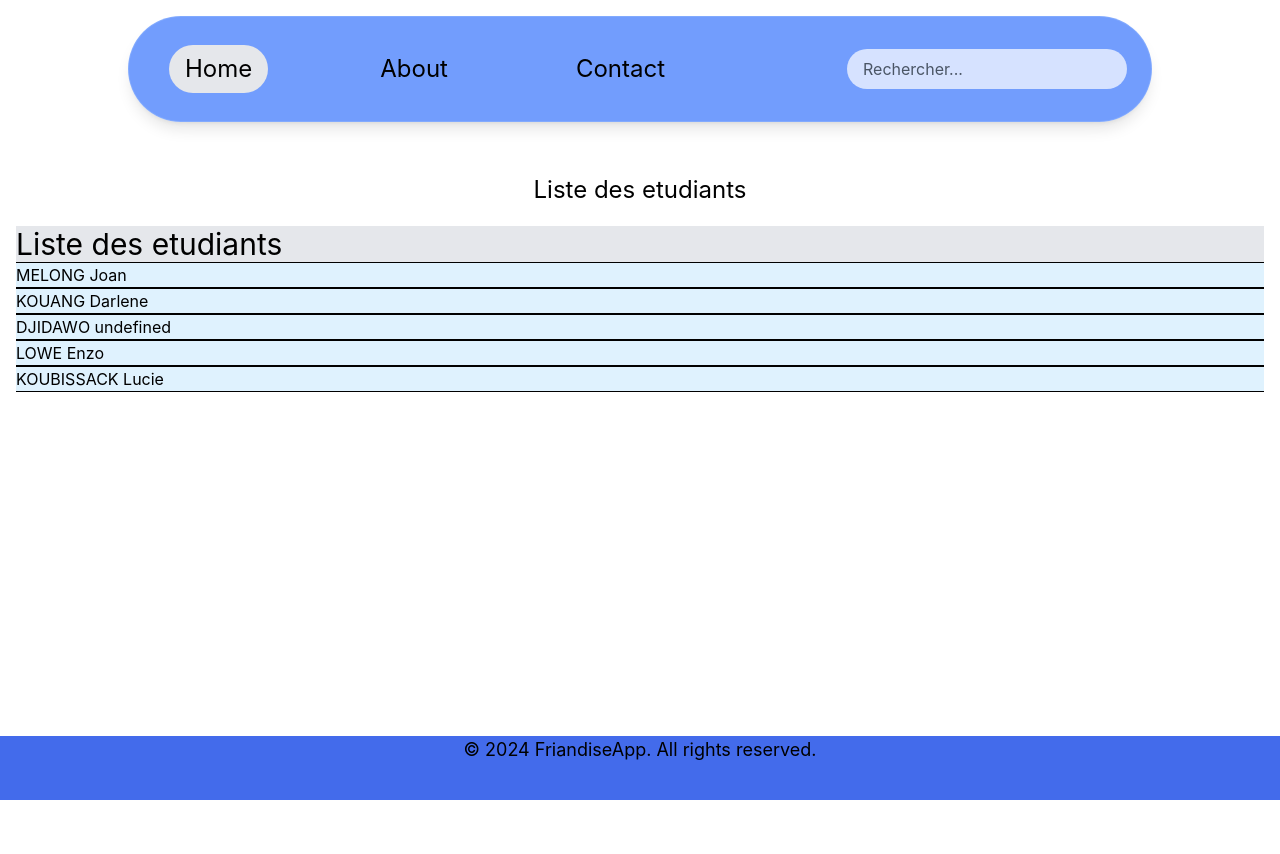
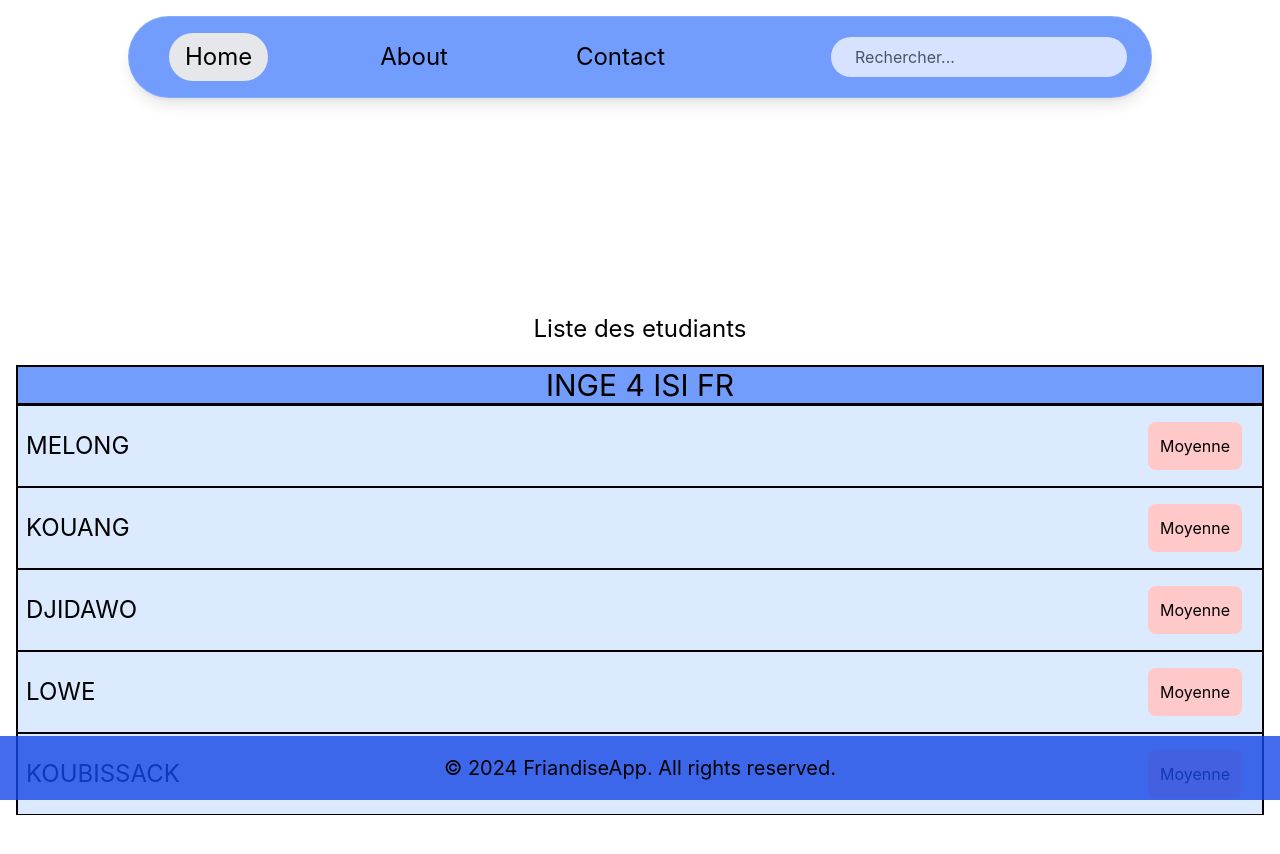
Before and after one commit to jojo-math/friandiseApp-angular, an Angular app: page /etudiants in a window 1280 px wide. Shown: the top 854 px of the page. Before the commit the page ends 800 px from the top, so only its background shows below. Built offline with nearby package versions, Linux system fonts and the light colour scheme.

Commit message:
Communication des composants : decorateur @Output() de l'enfant au parent

```diff
--- a/src/app/app.html
+++ b/src/app/app.html
@@ -10,13 +10,13 @@
 <header class="navbar">
     <app-navbar />
 </header>
-<main class="main scroll-smooth">
+<main class="main scroll-smooth min-h-[110vh]">
      <div class="flex justify-center  p-4">
-      <a href="etudiants" class="text-2xl hover:text-stone-50 hover:bg-blue-700 rounded-lg p-[4px] transition delay-50 duration-300 ease-in-out">Liste des etudiants</a>
+      <a href="etudiants" class="text-2xl px-2 hover:text-stone-50 hover:bg-blue-700 rounded-lg p-[4px] transition delay-50 duration-300 ease-in-out">Liste des etudiants</a>
     </div>
     <router-outlet />
-    <app-footer />
 </main>
+<app-footer />
 
 <!-- * * * * * * * * * * * * * * * * * * * * * * * * * * * * * * * * -->
 <!-- * * * * * * * * * * * The content above * * * * * * * * * * * * -->
--- a/src/app/app.ts
+++ b/src/app/app.ts
@@ -6,7 +6,7 @@ import { Footer } from "./view/footer/footer";
 
 @Component({
   selector: 'app-root',
-  imports: [RouterOutlet, Navbar, Footer],
+  imports: [RouterOutlet, Navbar, Footer, Etudiants],
   templateUrl: './app.html',
   styleUrl: './app.scss'
 })
--- a/src/app/components/student/student.html
+++ b/src/app/components/student/student.html
@@ -1 +1,4 @@
-<p class="bg-sky-100 border-y">{{etu?.nom+' '+etu?.prenom}}</p>
+<div class="flex  min-h-16 w-full bg-blue-100 border-y justify-center items-center border-x-2 p-1 px-2">
+    <p class="flex-2/3 text-2xl">{{etu.nom}}</p>
+    <button (click)="computeMoyene()" class="bg-red-200 p-3 rounded-lg m-3 hover:bg-red-600 delay-100 transition ease-in-out hover:text-gray-50"> Moyenne </button>
+</div>
--- a/src/app/components/student/student.ts
+++ b/src/app/components/student/student.ts
@@ -1,4 +1,4 @@
-import { Component, Input } from '@angular/core';
+import { Component, EventEmitter, Input, Output } from '@angular/core';
 
 @Component({
   selector: 'app-student',
@@ -10,7 +10,11 @@ import { Component, Input } from '@angular/core';
 
 
 export class Student {
-  @Input() etu!:Etudiant | null;
+  @Input() etu!:Etudiant;
+  @Output() moyenneG : EventEmitter<number> = new EventEmitter<number>();
 
-
+  computeMoyene(){
+    const moy = (this.etu.noteCC * 0.3 + this.etu.noteSN * 0.7);
+    this.moyenneG.emit(moy);
+  }
 }
--- a/src/app/interface/etudiant.ts
+++ b/src/app/interface/etudiant.ts
@@ -1,7 +1,8 @@
-class Etudiant {
-  matricule!:string
-  nom!:string
-  prenom?:string
-  dateNaissance!:string
-
+interface  Etudiant {
+  matricule:string;
+  nom:string;
+  prenom?:string;
+  dateNaissance:string;
+  noteCC:number;
+  noteSN:number;
 }
--- a/src/app/view/etudiants/etudiants.html
+++ b/src/app/view/etudiants/etudiants.html
@@ -23,7 +23,10 @@
     }
 
 </ul> -->
-<h3 class="text-3xl p-4x bg-gray-200">Liste des etudiants</h3>
+<div class="justify-center items-center">
+    <h3 class="flex text-3xl p-4x bg-blue-600/60 border-2 px-2 justify-center">INGE 4 ISI FR</h3>
+</div>
 @for (item of etudiantsList; track $index) {
-    <app-student [etu]="item"></app-student>
+    <app-student [etu]="item" (moyenneG)="showMoy($event)" class="flex-3 "/>
+
 }
--- a/src/app/view/etudiants/etudiants.ts
+++ b/src/app/view/etudiants/etudiants.ts
@@ -37,11 +37,31 @@ export class Etudiants {
     // ];
 
     public etudiantsList:Etudiant[] = [
-    {matricule:"2223i036", nom:"MELONG", prenom:"Joan", dateNaissance:"2000-04-23"},
-    {matricule:"2223i037", nom:"KOUANG", prenom:"Darlene", dateNaissance:"2000-04-23"},
-    {matricule:"2223i123", nom:"DJIDAWO", dateNaissance:"2000-04-23"},
-    {matricule:"2223i098", nom:"LOWE", prenom:"Enzo", dateNaissance:"2000-04-23"},
-    {matricule:"2223i204", nom:"KOUBISSACK", prenom:"Lucie", dateNaissance:"2000-04-23"}
+    {
+      matricule: "2223i036", nom: "MELONG", prenom: "Joan", dateNaissance: "2000-04-23",
+      noteCC: 18,
+      noteSN: 15
+    },
+    {
+      matricule: "2223i037", nom: "KOUANG", prenom: "Darlene", dateNaissance: "2000-04-23",
+      noteCC: 13,
+      noteSN: 20
+    },
+    {
+      matricule: "2223i123", nom: "DJIDAWO", dateNaissance: "2000-04-23",
+      noteCC: 2,
+      noteSN: 18
+    },
+    {
+      matricule: "2223i098", nom: "LOWE", prenom: "Enzo", dateNaissance: "2000-04-23",
+      noteCC: 9,
+      noteSN: 11
+    },
+    {
+      matricule: "2223i204", nom: "KOUBISSACK", prenom: "Lucie", dateNaissance: "2000-04-23",
+      noteCC: 11,
+      noteSN: 10
+    }
   ]
 
     constructor(private router:Router){
@@ -52,4 +72,8 @@ export class Etudiants {
       // return this.list_students.find(student => student.matricule === matricule);
     }
 
+    showMoy(moy: number){
+        alert(`La moyenne est : ${moy}`)
+    }
+
   }
--- a/src/app/view/footer/footer.html
+++ b/src/app/view/footer/footer.html
@@ -1,3 +1,3 @@
-<div class="bg-blue-700/80 w-full min-h-16 m-auto bottom-0 left-0 fixed ">
-    <p class="flex justify-center text-lg">&copy; 2024 FriandiseApp. All rights reserved.</p>
+<div class="flex bg-blue-700/80 w-full min-h-16 m-auto bottom-0 left-0 fixed justify-center items-center">
+    <p class="flex justify-center text-xl m-auto">&copy; 2024 FriandiseApp. All rights reserved.</p>
 </div>
--- a/src/app/view/navbar/navbar.html
+++ b/src/app/view/navbar/navbar.html
@@ -1,12 +1,12 @@
 <nav aria-label="Main navigation"
 class="flex p-4 w-full justify-center inset-x-0 top-0 lg:px-8 items-center backdrop-blur-md ">
-  <div class="relative flex justify-between items-center px-6 py-3 rounded-full shadow-lg overflow-hidden
+  <div class="relative flex justify-between items-center px-6 rounded-full shadow-lg overflow-hidden
             bg-blue-600/60 backdrop-blur-md border border-blue-200/20 w-full max-w-5xl">
-      <ul class="flex justify-center gap-[12vh] z-2 p-4 text-2xl">
+      <ul class="flex justify-center gap-[12vh] p-4 text-2xl">
         <li class="p-2 bg-gray-200 rounded-[18vh]"><a href="/">Home</a></li>
         <li class="p-2 rounded-[18vh]"><a href="about" class="hover:underline hover:text-stone-50 rounded-sm">About</a></li>
         <li class="p-2 rounded-[18vh]"><a href="contact" class="hover:underline hover:text-stone-50 rounded-sm">Contact</a></li>
       </ul>
-        <input type="text" placeholder="Rechercher..." class="px-4 py-2 rounded-full bg-white/70 text-black placeholder-gray-600 focus:outline-none focus:ring-2 focus:ring-blue-400"/>
+        <input type="text" placeholder="Rechercher..." class="px-6 py-2 rounded-full bg-white/70 text-black placeholder-gray-600 focus:outline-none focus:ring-2 focus:ring-blue-400"/>
   </div>
 </nav>
```
